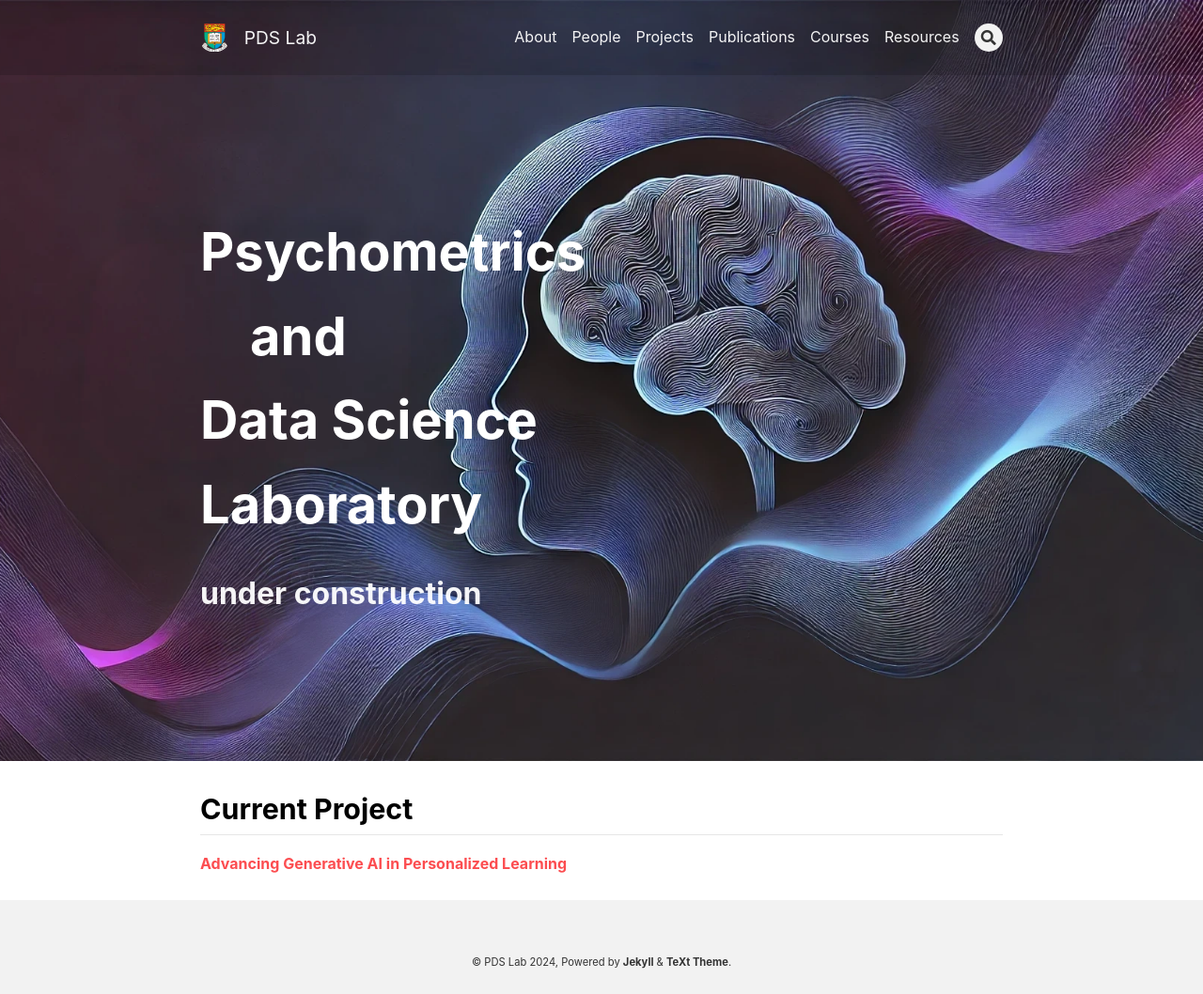
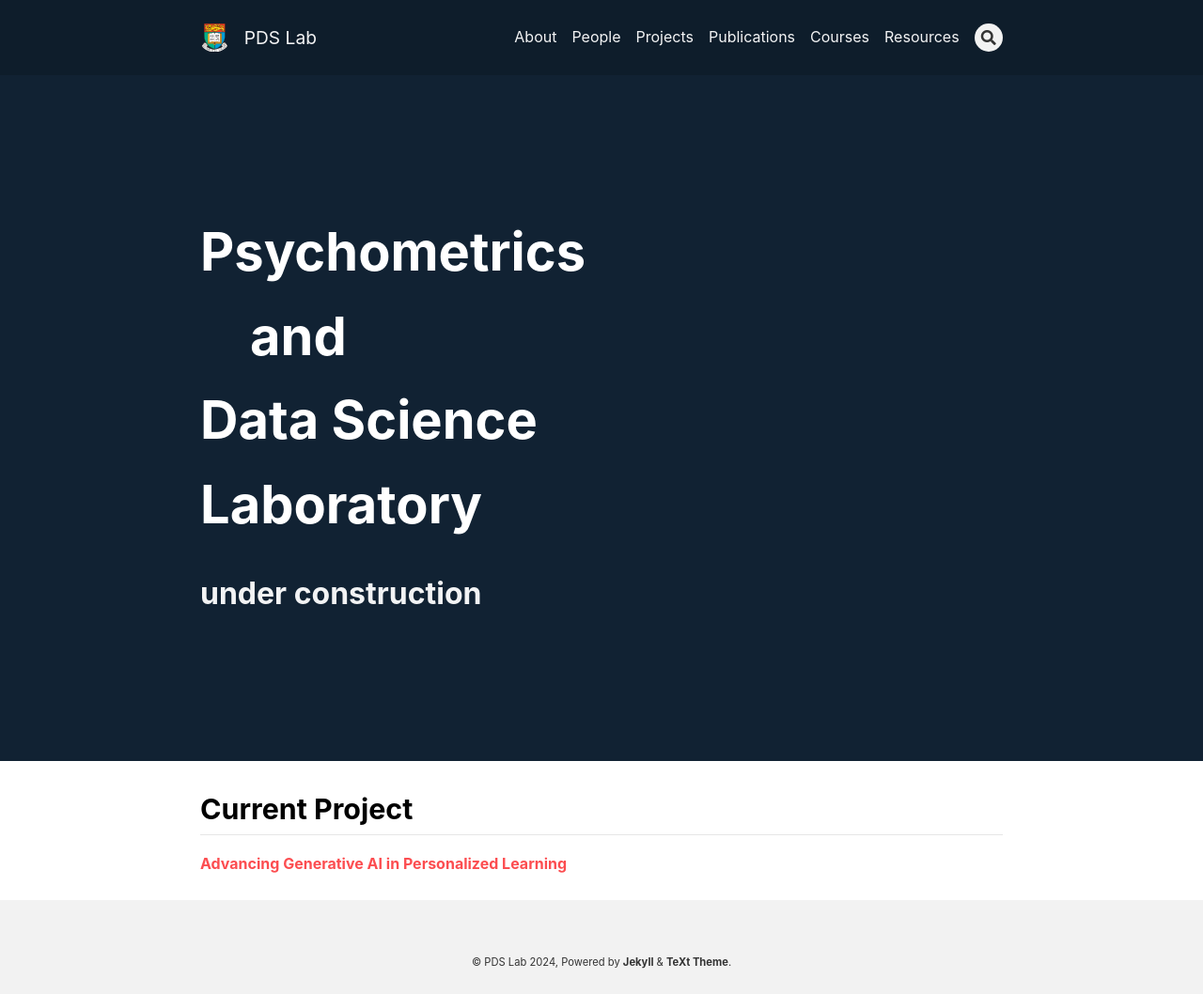
Before and after one commit to psym-ds/psym-ds.github.io, a Jekyll site: the page built from index.md, in a window 1280 px wide. Shown: the whole page at 94% size. Built offline with Jekyll 4.4.1, drawn with Linux system fonts in a browser that asks for light colours; nearby versions of some CDN libraries.

Commit message:
Update index.md

```diff
--- a/index.md
+++ b/index.md
@@ -9,7 +9,7 @@ article_header:
   theme: dark
   background_color: '#123'
   background_image:
-    src: /assets/bg.webp
+    src:
 excerpt: "under construction"
 ---
 
```
